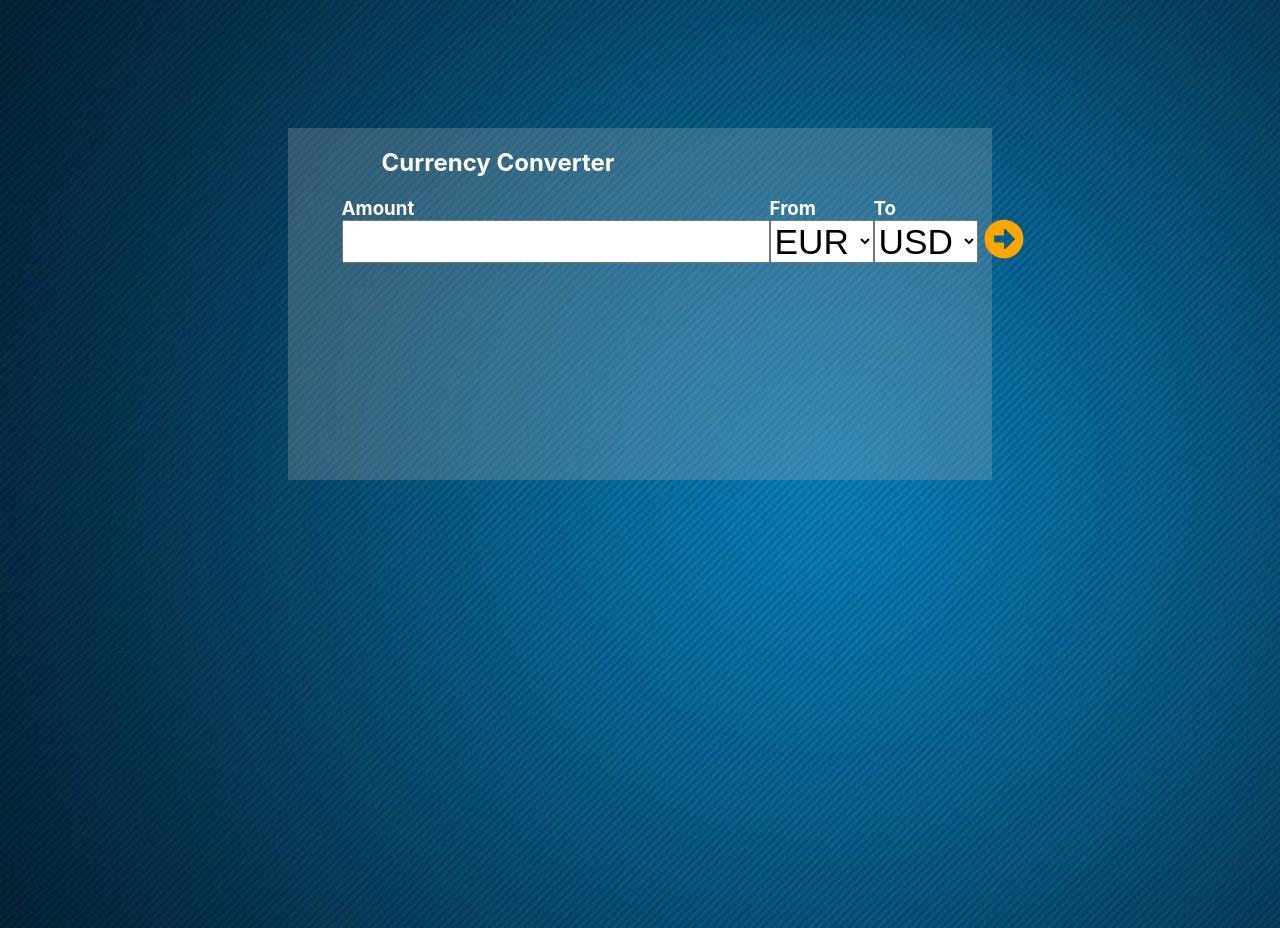
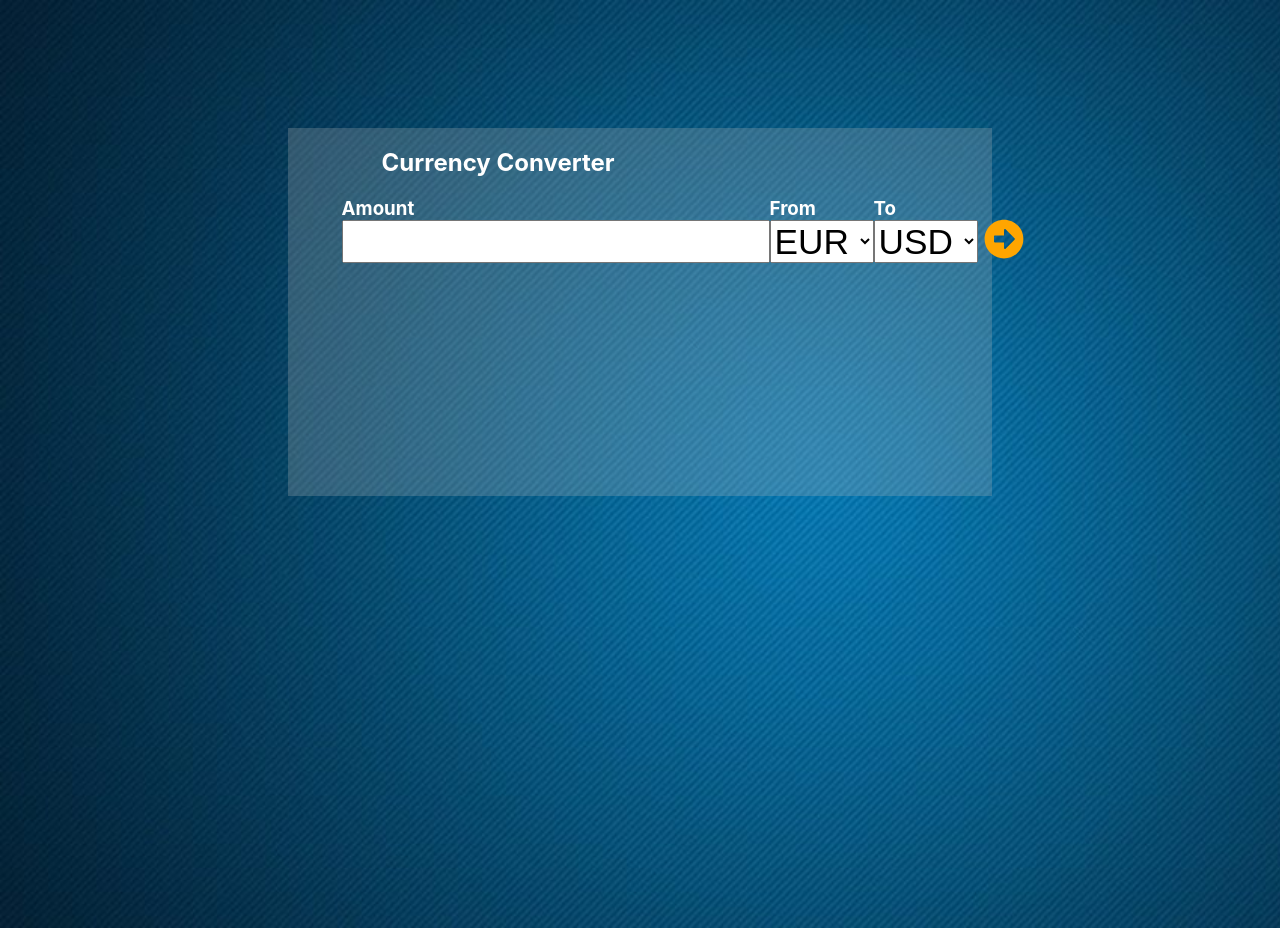
Before and after one commit to otsang3/currency-converter, a React (Create React App) app: page / in a window 1280 px wide. Built offline with nearby package versions, Linux system fonts and the light colour scheme.

Commit message:
minor css changes

```diff
--- a/src/index.css
+++ b/src/index.css
@@ -10,6 +10,10 @@
 code {
   font-family: source-code-pro, Menlo, Monaco, Consolas, 'Courier New',
     monospace;
+}
+
+h1 {
+  font-size: 3em;
 }
 
 h3 {
@@ -78,7 +82,7 @@
   background-color: rgba(185,185,185,0.25);
   width: 55%;
   margin: 0 auto;
-  height: 22em;
+  height: 23em;
 }
 
 .row {
```
